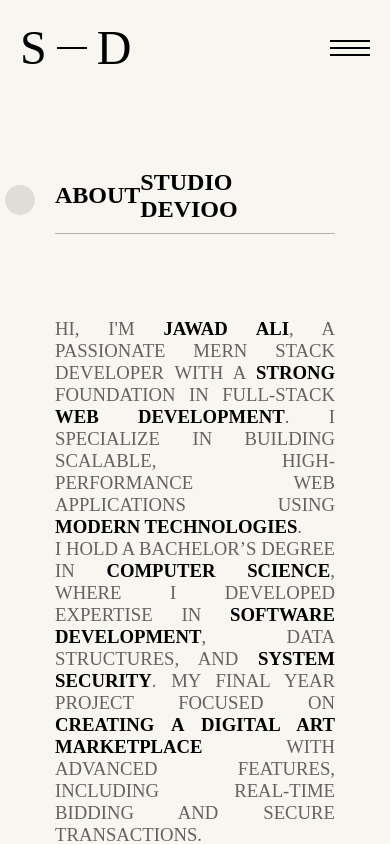
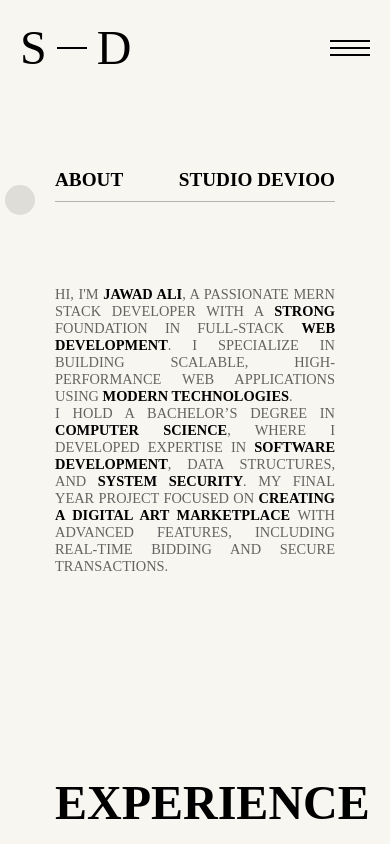
Before and after one commit to Jawad-Ali-Soomro/portfolio, a React (Vite) app: page /about in a window 390 px wide. Shown: the top 844 px of the page. Built offline with nearby package versions, Linux system fonts and the light colour scheme; a web font is replaced by a local one.

Commit message:
updated main

```diff
--- a/src/index.css
+++ b/src/index.css
@@ -579,8 +579,16 @@
     }
   }
   .about-me {
+    h1 {
+      font-size: 1.2rem;
+    }
     height: 250vh;
     .container-about {
+      .left-container {
+        h3 {
+          font-size: 0.9rem;
+        }
+      }
       .right-container {
         .main-exp {
           .card-exp {
```
